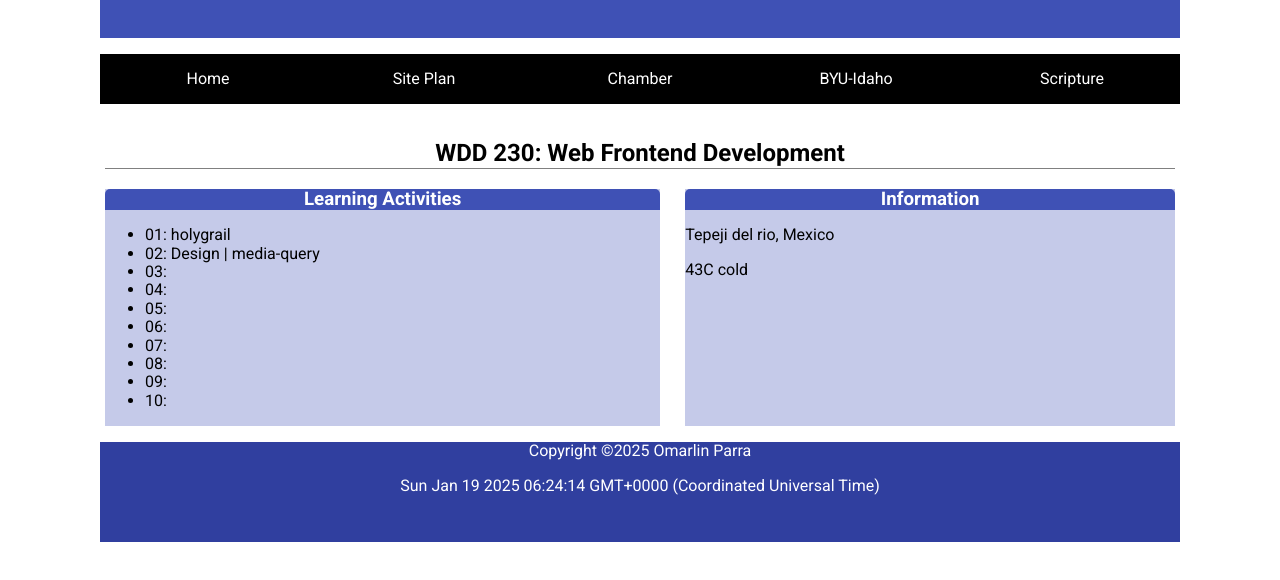
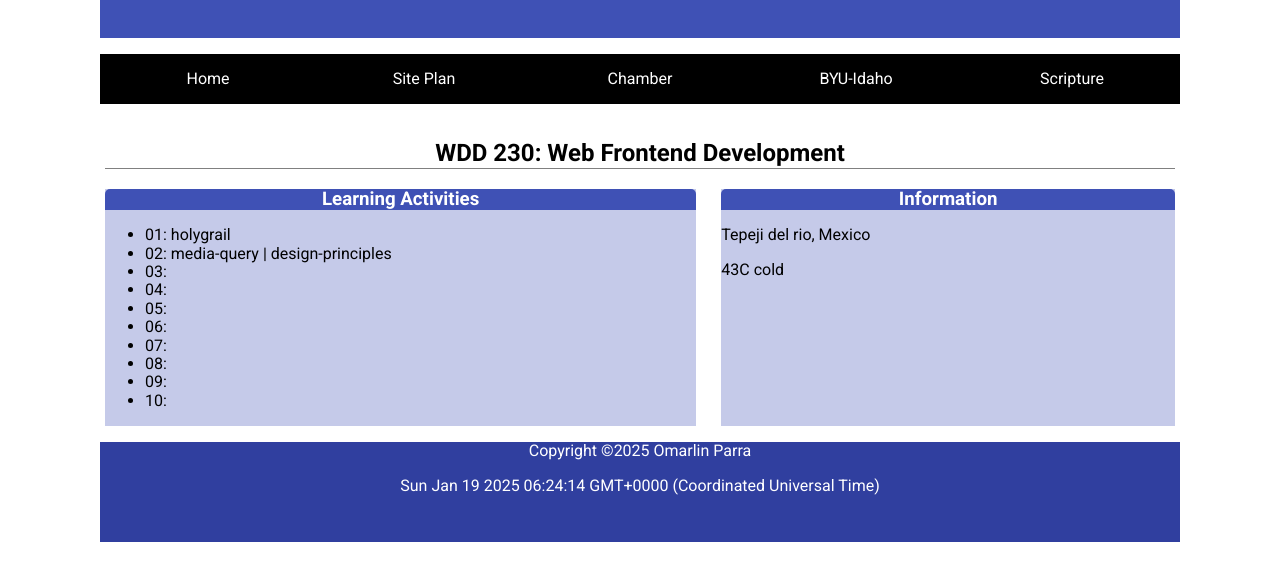
Before and after one commit to omarlinp/wdd230, a plain HTML site: page index.html in a window 1280 px wide. Shown: the part 132-712 px from the top of the page. Drawn offline with nearby package versions, Linux system fonts and the light colour scheme; some icons are missing.

Commit message:
added the link to the design principles document

```diff
--- a/index.html
+++ b/index.html
@@ -42,7 +42,7 @@
                 <h3>Learning Activities</h3>
                 <ul>
                     <li>01: <a href="lesson01/holygrail.html">holygrail</a></li>
-                    <li>02: <a href="lesson02/design.html">Design</a> | <a href="lesson02/media-query.html">media-query</a></li>
+                    <li>02: <a href="lesson02/media-query.html">media-query</a> | <a href="lesson02/design-principles.html">design-principles</a></li>
                     <li>03: <a href="#"></a></li>
                     <li>04: <a href="#"></a></li>
                     <li>05: <a href="#"></a></li>
```
